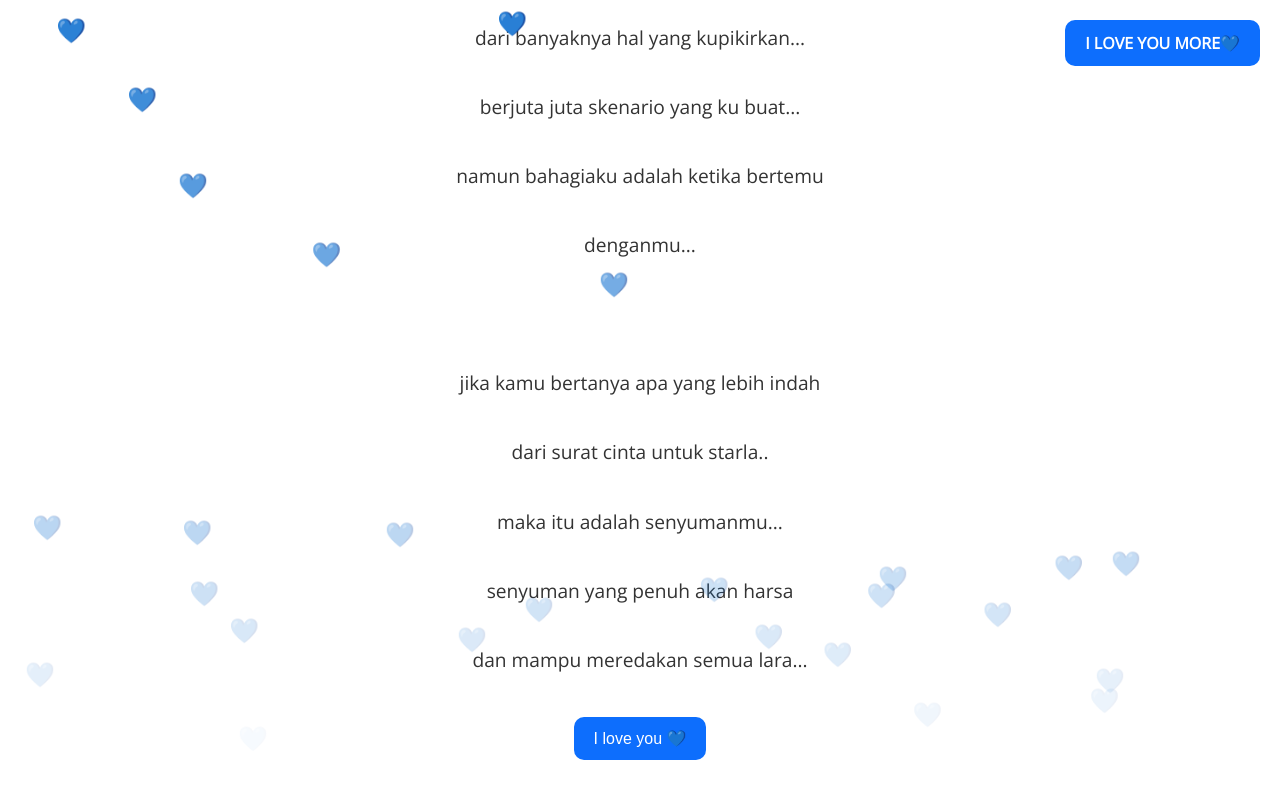
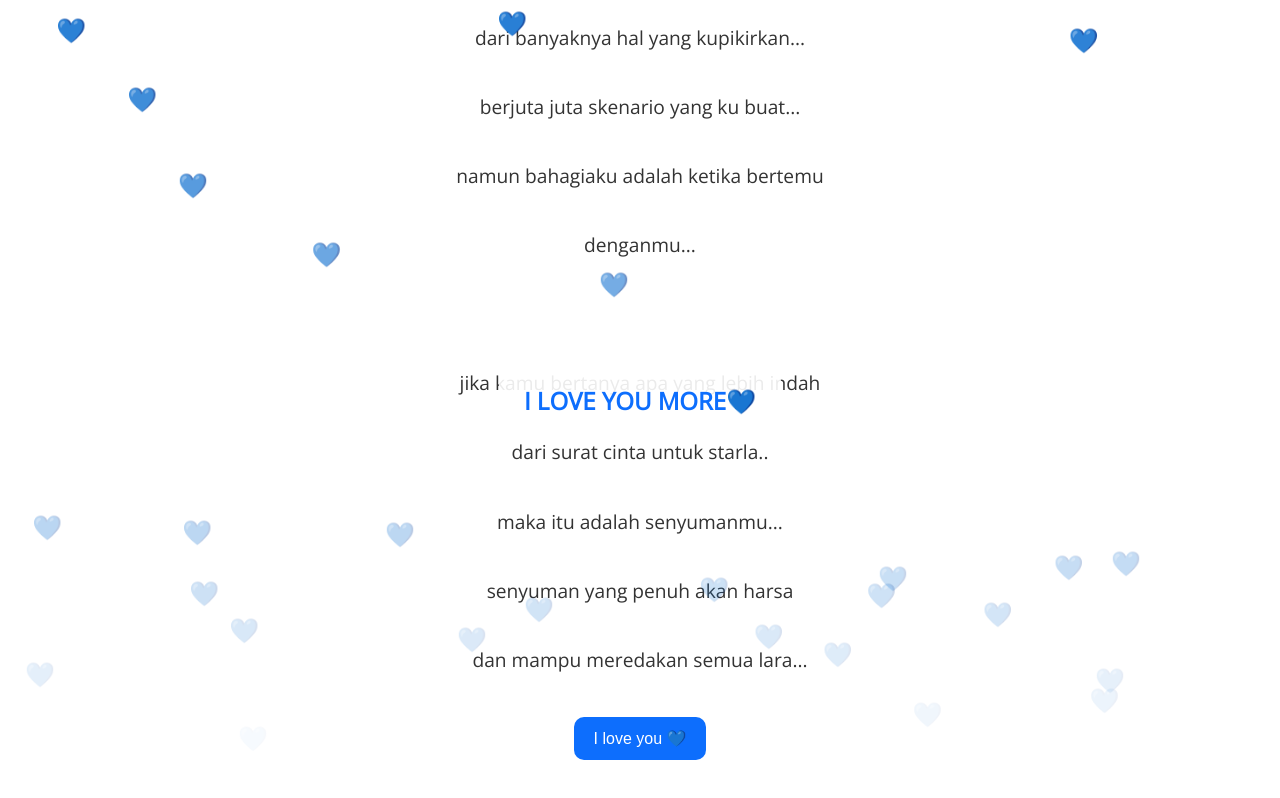
Before and after one commit to cosmiceiling/RNA, a plain HTML site: page index.html in a window 1280 px wide. Both pictures are taken after a click on the button "I love you 💙". Shown: the part 445-1243 px from the top of the page. Drawn offline with nearby package versions, Linux system fonts and the light colour scheme.

Commit message:
Update index.html

```diff
--- a/index.html
+++ b/index.html
@@ -73,18 +73,20 @@
         opacity: 0;
       }
     }
-    #notification {
+    #message {
       position: fixed;
-      top: 20px;
-      right: 20px;
-      background-color: #0d6efd;
-      color: white;
-      padding: 12px 20px;
-      border-radius: 10px;
+      top: 50%;
+      left: 50%;
+      transform: translate(-50%, -50%);
+      font-size: 1.5em;
+      font-weight: bold;
+      color: #0d6efd;
+      background-color: rgba(255, 255, 255, 0.9);
+      padding: 15px 25px;
+      border-radius: 12px;
       opacity: 0;
-      transition: opacity 0.3s ease-in-out;
-      z-index: 1000;
-      font-weight: bold;
+      transition: opacity 0.4s ease-in-out;
+      z-index: 999;
     }
   </style>
 </head>
@@ -114,13 +116,16 @@
     <button class="love-btn" onclick="rainLove()">I love you 💙</button>
   </div>
 
-  <div id="notification">I LOVE YOU MORE💙</div>
+  <!-- Pesan tengah -->
+  <div id="message"></div>
 
+  <!-- Lagu -->
   <audio id="bg-music" loop>
     <source src="wwd.mp3juice.blog - Virgoun - Surat Cinta Untuk Starla A Love Letter To Starla (Official Lyric Video) (320 KBps).mp3" type="audio/mp3">
     Browser kamu tidak mendukung audio.
   </audio>
 
+  <!-- Script -->
   <script>
     const music = document.getElementById("bg-music");
     const playBtn = document.getElementById("playBtn");
@@ -148,11 +153,11 @@
         }, 3000);
       }
 
-      // Show notification
-      const notif = document.getElementById("notification");
-      notif.style.opacity = 1;
+      const msg = document.getElementById("message");
+      msg.textContent = "I LOVE YOU MORE💙";
+      msg.style.opacity = 1;
       setTimeout(() => {
-        notif.style.opacity = 0;
+        msg.style.opacity = 0;
       }, 3000);
     }
   </script>
```
